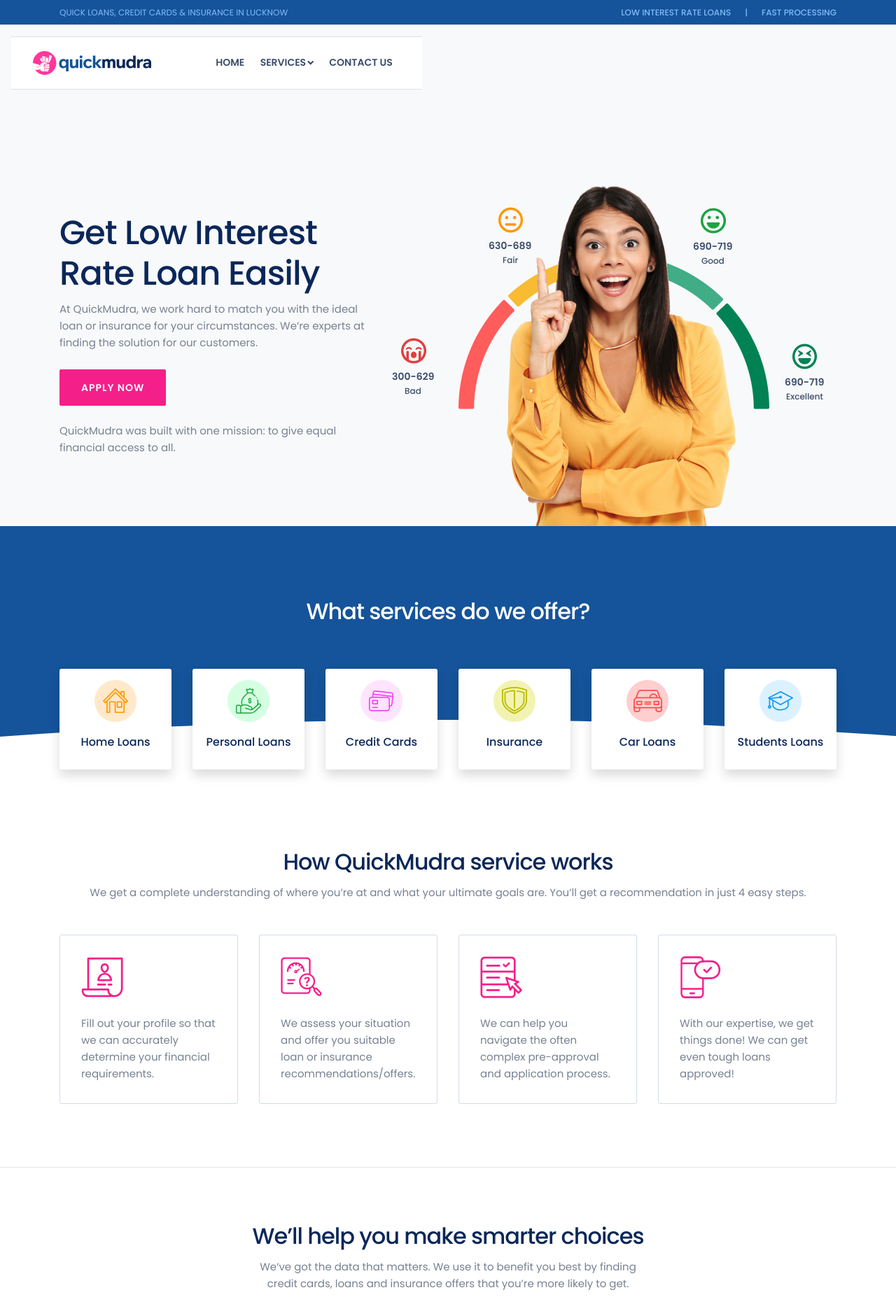
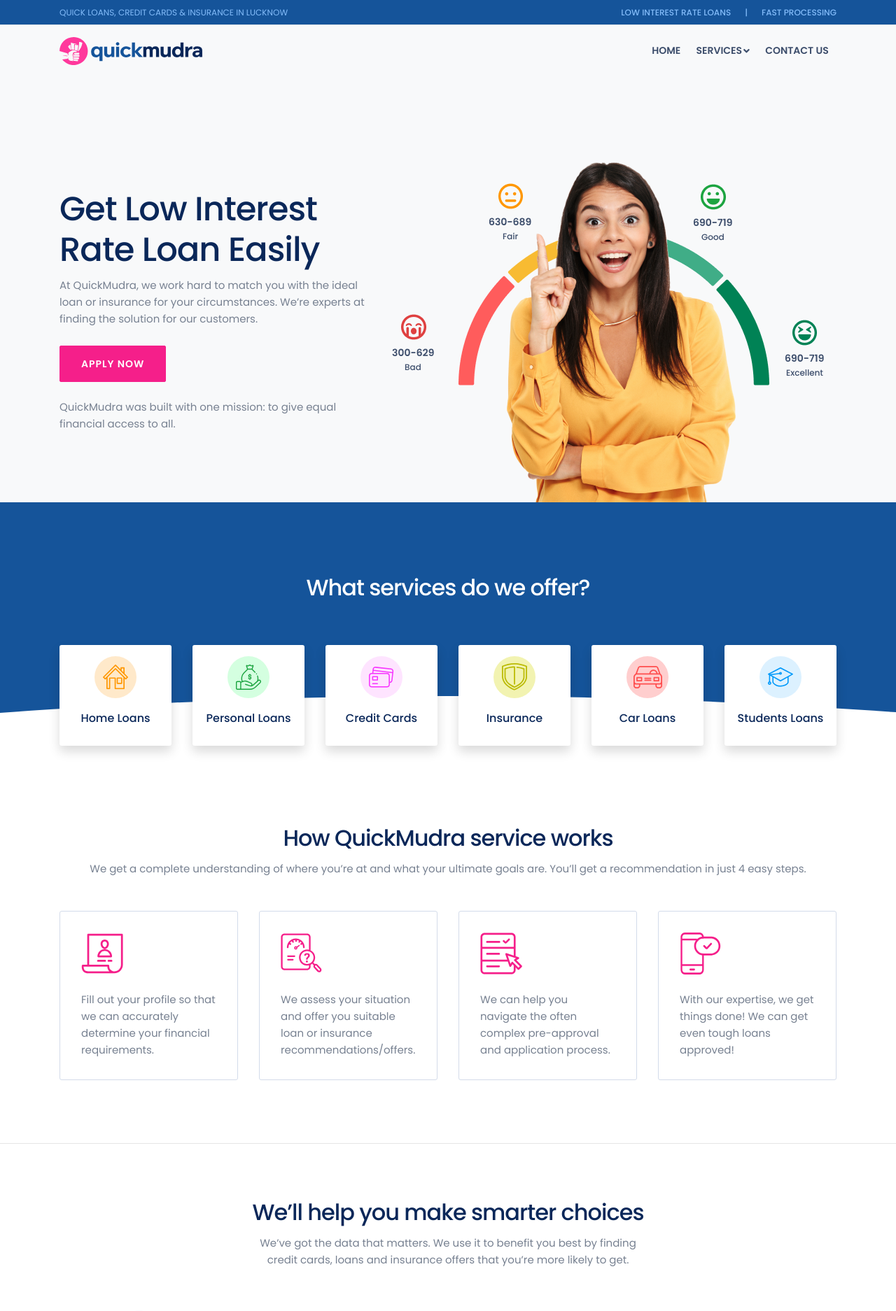
Before and after one commit to jaswinder-singh/creditme, a Jekyll site: the page built from index.html, in a window 1280 px wide. Shown: the top 1874 px of the page at 70% size. Built offline with Jekyll 4.4.1, drawn with Linux system fonts in a browser that asks for light colours; nearby versions of some CDN libraries.

Commit message:
Update header.html

```diff
--- a/_includes/header.html
+++ b/_includes/header.html
@@ -49,7 +49,7 @@
         </div>
         <div class="bg-light">
 			{% if page.header == 'special'%}<nav class="navbar navbar-expand-lg navbar-light py-lg-3 border-top bg-light mobile-header-adj">{% endif %}
-			{% if page.header == 'special'%}<nav class="navbar navbar-expand-lg navbar-light py-lg-3 border-top bg-white border-bottom">{% endif %}
+			{% if page.header != 'special'%}<nav class="navbar navbar-expand-lg navbar-light py-lg-3 border-top bg-white border-bottom">{% endif %}
                 <!-- bg-white border-bottom -->
                 <div class="container">
                     <a href="index.html"><img src="{{ site.url }}/assets/images/logo.svg" style="width:250px" alt="{{ site.name }} - {{ site.description }}"></a>
```
